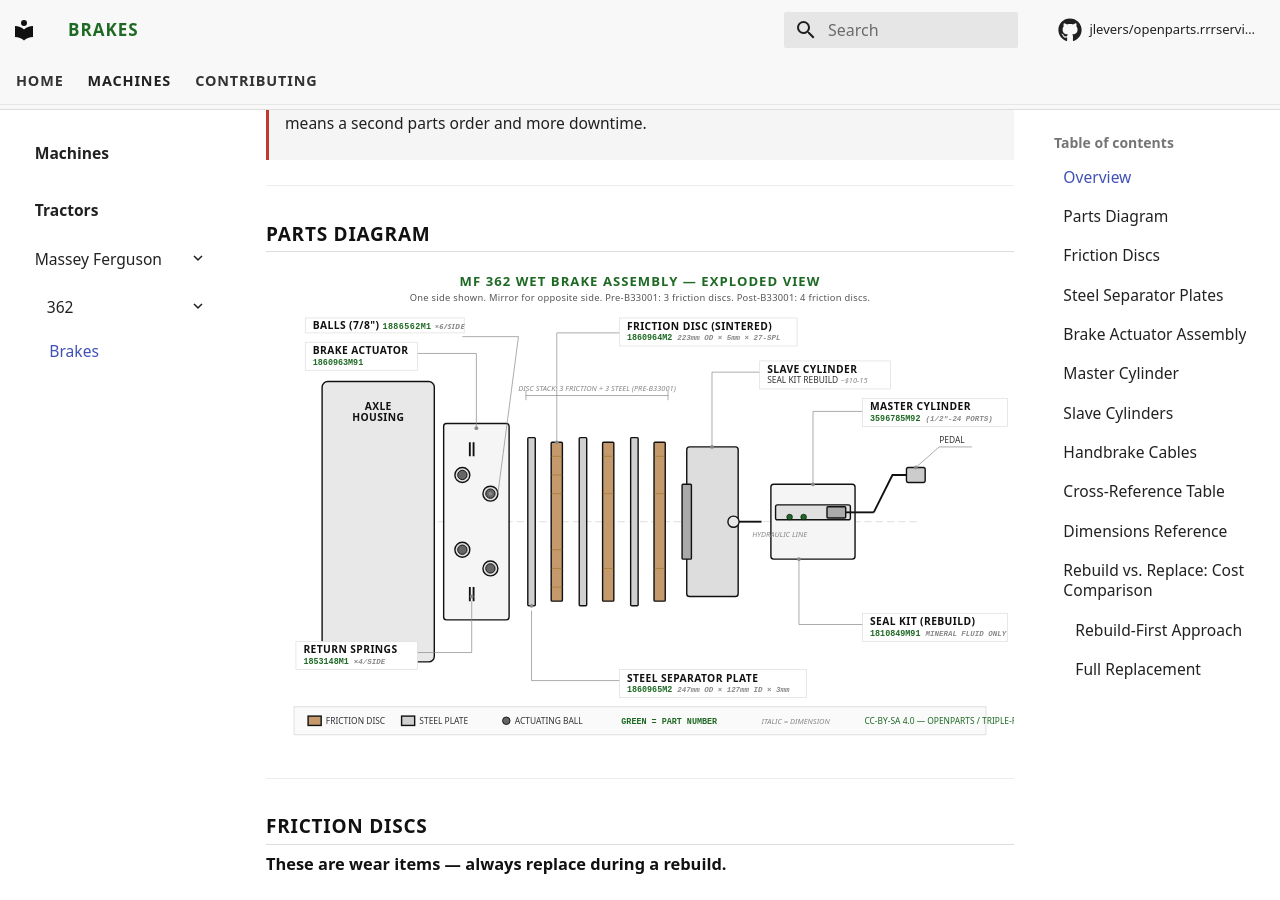
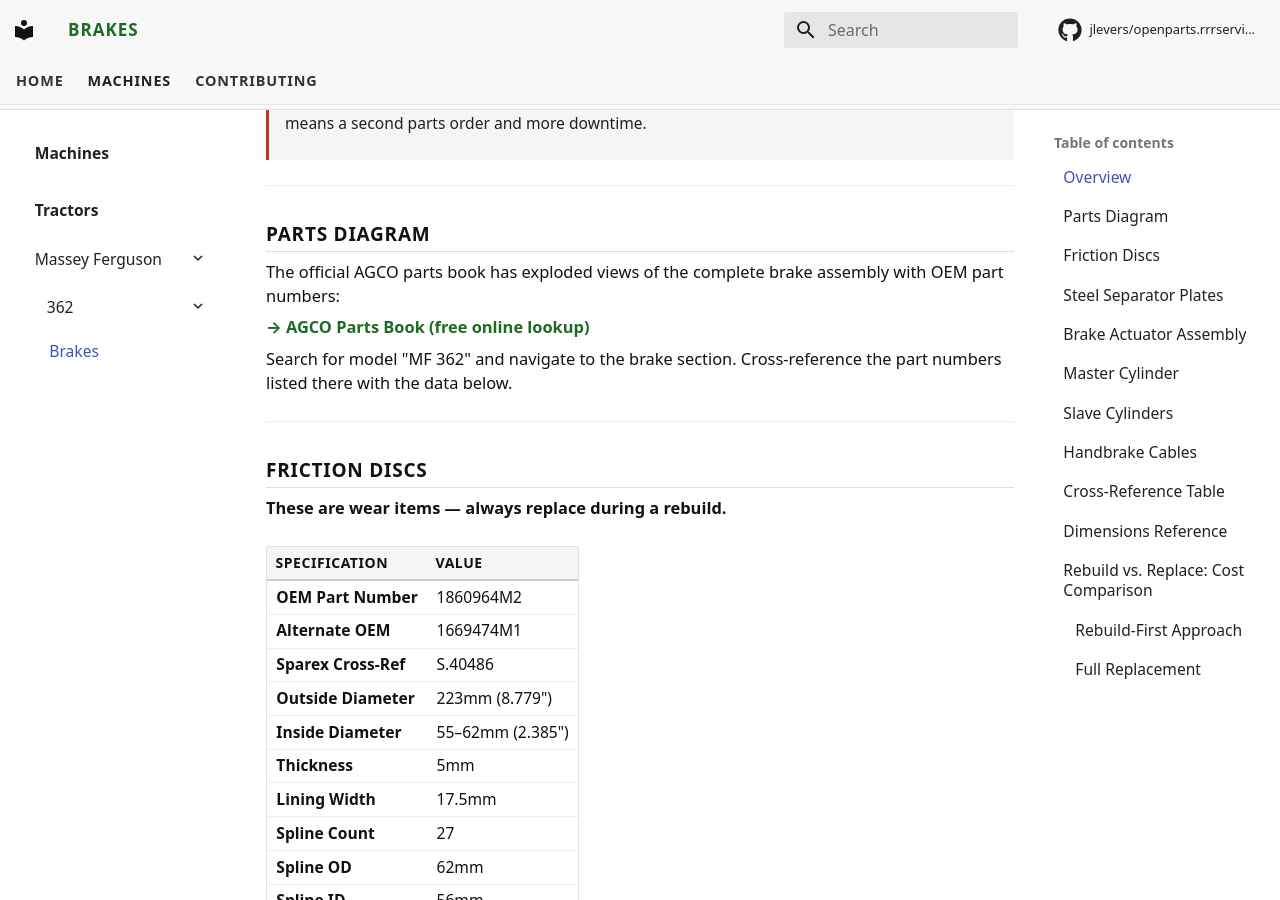
Before and after one commit to jlevers/openparts.rrrservice.co, an MkDocs documentation site: the page built from docs/machines/tractors/massey-ferguson/362/brakes.md, in a window 1280 px wide and 900 px high, scrolled down 425 px. Built offline with MkDocs 1.6.1 and Material for MkDocs 9.7.7, drawn with Linux system fonts in a browser that asks for light colours; comment, search, counter and statistics services are not loaded.

Commit message:
Replace SVG diagram with link to AGCO parts book

```diff
--- a/docs/machines/tractors/massey-ferguson/362/brakes.md
+++ b/docs/machines/tractors/massey-ferguson/362/brakes.md
@@ -16,7 +16,11 @@ The MF 362 uses **oil-immersed (wet) disc brakes** housed in the rear axle housi
 
 ## Parts Diagram
 
-![MF 362 Wet Brake Assembly — Exploded View](img/mf362-wet-brake-exploded.svg)
+The official AGCO parts book has exploded views of the complete brake assembly with OEM part numbers:
+
+**[→ AGCO Parts Book (free online lookup)](https://parts.agcocorp.com/)**
+
+Search for model "MF 362" and navigate to the brake section. Cross-reference the part numbers listed there with the data below.
 
 ---
 
```
Also changed, not shown: docs/machines/tractors/massey-ferguson/362/img/mf362-wet-brake-exploded.svg (deleted).
